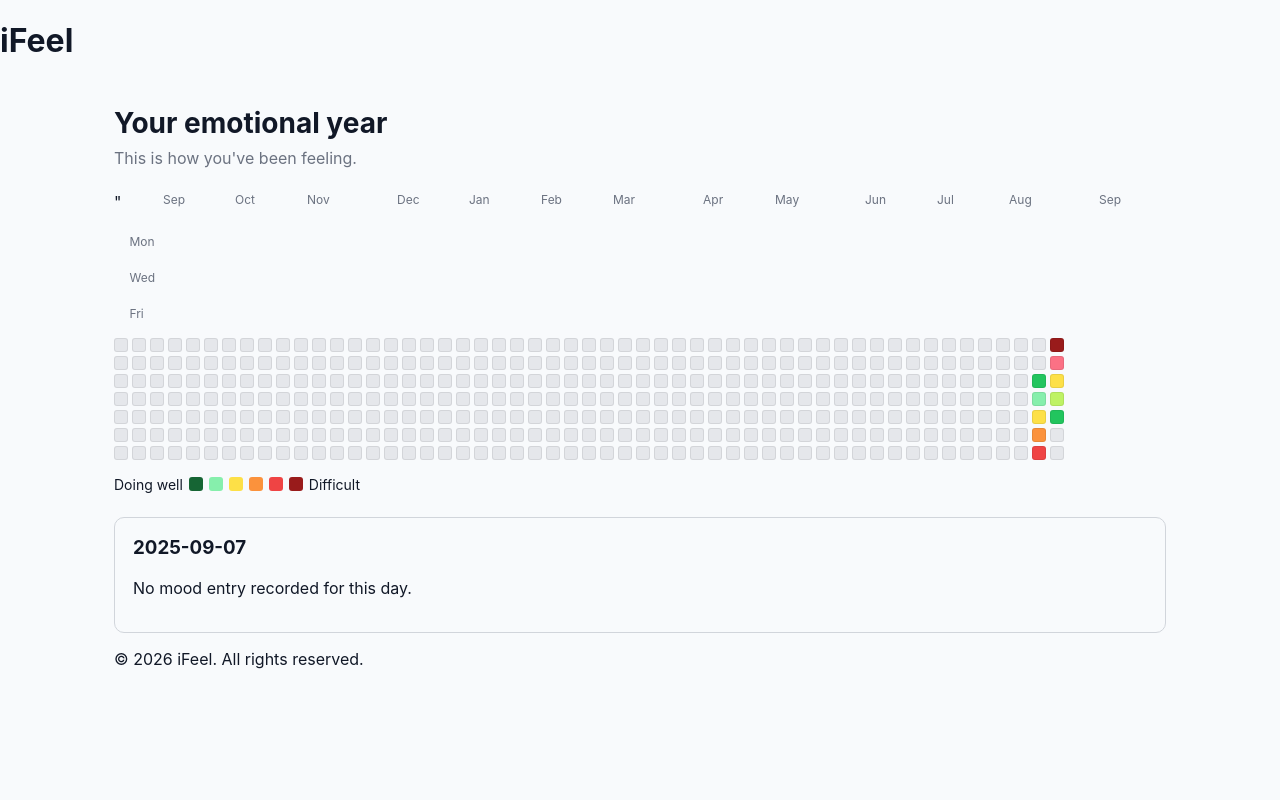
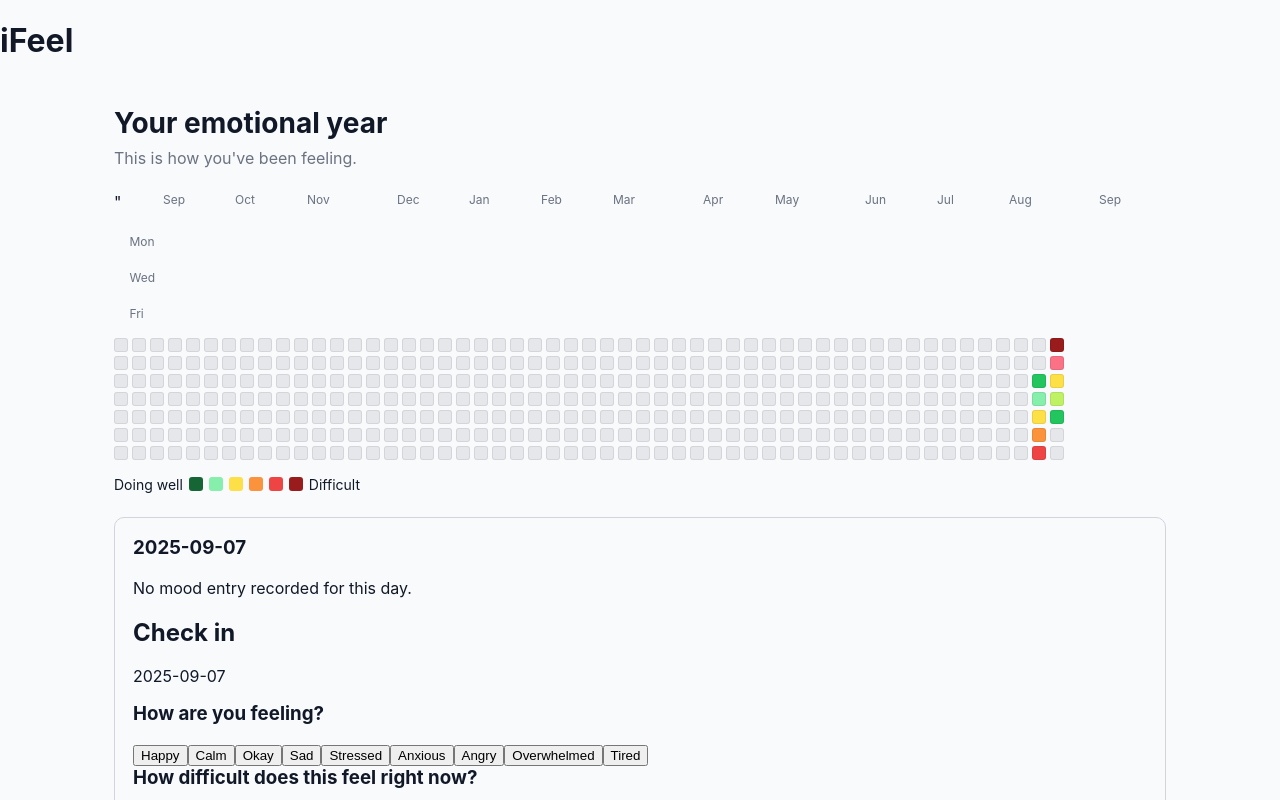
Before and after one commit to Mkac0/iFeel, a React (Create React App) app: page / in a window 1280 px wide. Both pictures are taken after a click on the button 121 px from the left and 344 px from the top of the page. Shown: the top 800 px of the page. Built offline with nearby package versions, Linux system fonts and the light colour scheme.

Commit message:
added mood check-in form and interactive heatmap

```diff
--- a/src/components/MoodCalendar.jsx
+++ b/src/components/MoodCalendar.jsx
@@ -2,11 +2,12 @@ import { useState } from "react";
 import CalendarDay from "./CalendarDay";
 import { wellbeingColors } from "../utils/wellbeingColors";
 import "./MoodCalendar.css";
+import MoodEntryForm from "./MoodEntryForm";
 
 function MoodCalendar() {
   const [selectedDay, setSelectedDay] = useState(null);
 
-  const moodData = {
+  const [moodData, setMoodData] = useState({
     "2026-09-01": {
       score: 2,
       emotions: ["happy", "calm"],
@@ -21,7 +22,7 @@ function MoodCalendar() {
     },
     "2026-09-04": {
       score: 7,
-      emotions: ["stressed"],
+      emotions: ["stressed", "angry"],
     },
     "2026-09-05": {
       score: 9,
@@ -47,7 +48,18 @@ function MoodCalendar() {
       score: 2,
       emotions: ["happy"],
     },
-  };
+  });
+
+  function handleSaveMood(entry) {
+    setMoodData((currentMoodData) => ({
+      ...currentMoodData,
+      [entry.date]: {
+        score: entry.score,
+        emotions: entry.emotions,
+        note: entry.note,
+      },
+    }));
+  }
 
   function generateCalendarDays() {
     const today = new Date();
@@ -88,8 +100,7 @@ function MoodCalendar() {
     }
 
     const currentMonth = firstDay.dateObject.getMonth();
-    const previousMonth =
-      index > 0 ? weeks[index - 1][0].dateObject.getMonth() : null;
+    const previousMonth = index > 0 ? weeks[index - 1][0].dateObject.getMonth() : null;
 
     if (index === 0 || currentMonth !== previousMonth) {
       return firstDay.dateObject.toLocaleString("default", {
@@ -171,16 +182,32 @@ function MoodCalendar() {
           <h3>{selectedDay}</h3>
           {selectedMood ? (
             <>
-              <p><strong>Score:</strong> {selectedMood.score}/10</p>
-              <p><strong>Emotions:</strong>{" "}
+              <p>
+                <strong>Score:</strong>{" "}
+                {selectedMood.score}/10
+              </p>
+              <p>
+                <strong>Emotions:</strong>{" "}
                 {selectedMood.emotions.join(", ")}
               </p>
+              {selectedMood.note && (
+                <p>
+                  <strong>Note:</strong>{" "}
+                  {selectedMood.note}
+                </p>
+              )}
             </>
           ) : (
             <p>No mood entry recorded for this day.</p>
           )}
+
+          <MoodEntryForm
+            date={selectedDay}
+            onSave={handleSaveMood}
+          />
         </div>
       )}
+
       <div className="mood-calendar__footer">
         <p>© 2026 iFeel. All rights reserved.</p>
       </div>
--- a/src/components/MoodEntryForm.jsx
+++ b/src/components/MoodEntryForm.jsx
@@ -0,0 +1,66 @@
+import { useState } from "react";
+import PickEmotion from "./PickEmotion";
+import WellbeingScale from "./WellbeingScale";
+
+function MoodEntryForm({ date, onSave }) {
+  const [selectedEmotions, setSelectedEmotions] = useState([]);
+  const [score, setScore] = useState(5);
+  const [note, setNote] = useState("");
+
+  function handleSubmit(event) {
+    event.preventDefault();
+
+    if (selectedEmotions.length === 0) {
+      alert("Please choose at least one emotion.");
+      return;
+    }
+
+    const entry = {date, emotions: selectedEmotions, score, note};
+
+    onSave(entry);
+    setSelectedEmotions([]);
+    setScore(5);
+    setNote("");
+  }
+
+  return (
+    <form
+      className="mood-entry-form"
+      onSubmit={handleSubmit}
+    >
+      <h2>Check in</h2>
+      <p>{date}</p>
+
+      <PickEmotion
+        selectedEmotions={selectedEmotions}
+        onChange={setSelectedEmotions}
+      />
+
+      <WellbeingScale
+        score={score}
+        onChange={setScore}
+      />
+
+      <div className="mood-entry-form__note">
+        <label htmlFor="mood-note">Add a note</label>
+        <textarea
+          id="mood-note"
+          value={note}
+          onChange={(event) =>
+            setNote(event.target.value)
+          }
+          placeholder="What happened today?"
+        />
+      </div>
+
+      <button
+        type="submit"
+        className="mood-entry-form__submit"
+      >
+        Save check-in
+      </button>
+    </form>
+  );
+}
+
+export default MoodEntryForm;
--- a/src/components/PickEmotion.jsx
+++ b/src/components/PickEmotion.jsx
@@ -0,0 +1,47 @@
+const emotions = [
+  "Happy",
+  "Calm",
+  "Okay",
+  "Sad",
+  "Stressed",
+  "Anxious",
+  "Angry",
+  "Overwhelmed",
+  "Tired",
+];
+
+function PickEmotion({ selectedEmotions, onChange }) {
+  function toggleEmotion(emotion) {
+    if (selectedEmotions.includes(emotion)) {
+      onChange(
+        selectedEmotions.filter((selected) => selected !== emotion)
+      );
+    } else {
+      onChange([...selectedEmotions, emotion]);
+    }
+  }
+
+  return (
+    <div>
+      <h3>How are you feeling?</h3>
+      <div className="emotion-picker">
+        {emotions.map((emotion) => (
+          <button
+            key={emotion}
+            type="button"
+            className={
+              selectedEmotions.includes(emotion)
+                ? "emotion-button emotion-button--selected"
+                : "emotion-button"
+            }
+            onClick={() => toggleEmotion(emotion)}
+          >
+            {emotion}
+          </button>
+        ))}
+      </div>
+    </div>
+  );
+}
+
+export default PickEmotion;
--- a/src/components/WellbeingScale.jsx
+++ b/src/components/WellbeingScale.jsx
@@ -0,0 +1,25 @@
+function WellbeingScale({ score, onChange }) {
+  return (
+    <div>
+      <h3>How difficult does this feel right now?</h3>
+      <div className="wellbeing-scale">
+        <span>Doing well</span>
+
+        <input
+          type="range"
+          min="1"
+          max="10"
+          value={score}
+          onChange={(event) =>
+            onChange(Number(event.target.value))
+          }
+        />
+
+        <span>Very difficult</span>
+      </div>
+      <p>Current score: <strong>{score}/10</strong></p>
+    </div>
+  );
+}
+
+export default WellbeingScale;
```
